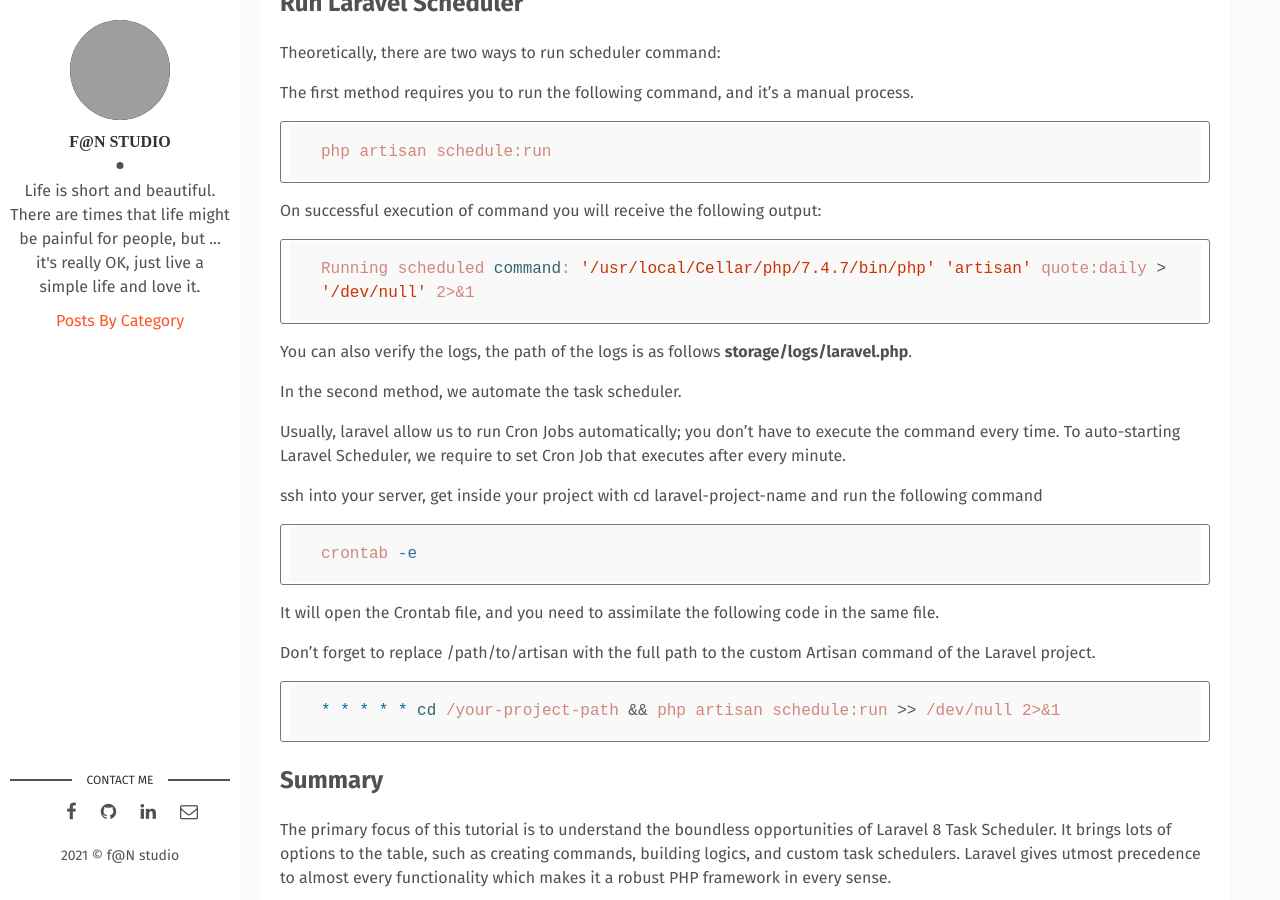
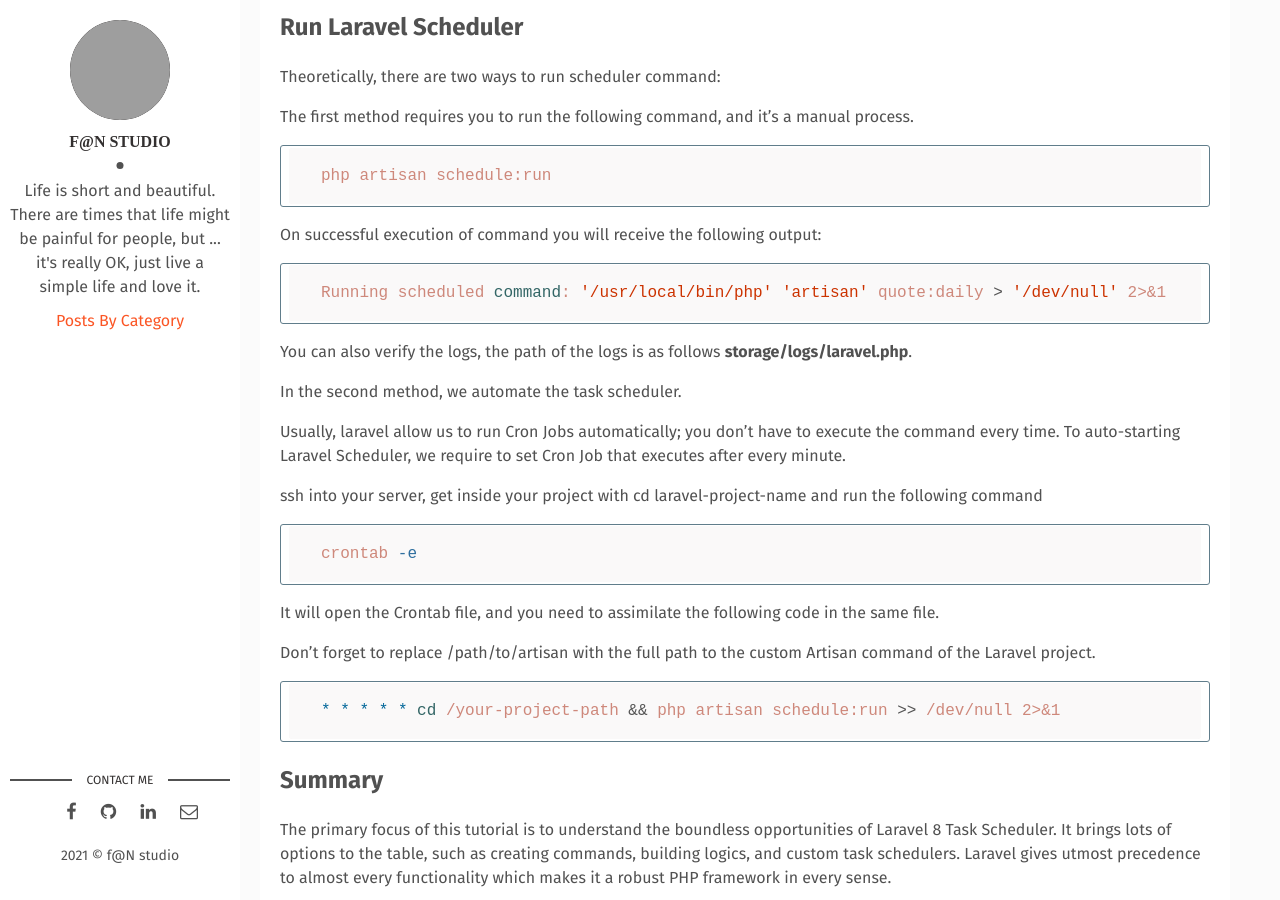
Before and after one commit to wowfrank/wowfrank.github.io, a Jekyll site: the page built from _posts/2021-03-10-cron-job-tasks-scheduling-in-laravel8.md, in a window 1280 px wide and 900 px high, scrolled down 8900 px. Built offline with Jekyll 4.4.1, drawn with Linux system fonts in a browser that asks for light colours; grey boxes are pictures that could not be loaded.

Commit message:
Update 2021-03-10-cron-job-tasks-scheduling-in-laravel8.md

````diff
--- a/_posts/2021-03-10-cron-job-tasks-scheduling-in-laravel8.md
+++ b/_posts/2021-03-10-cron-job-tasks-scheduling-in-laravel8.md
@@ -345,7 +345,7 @@ php artisan schedule:run
 On successful execution of command you will receive the following output:
 
 ```sh
-Running scheduled command: '/usr/local/Cellar/php/7.4.7/bin/php' 'artisan' quote:daily > '/dev/null' 2>&1
+Running scheduled command: '/usr/local/bin/php' 'artisan' quote:daily > '/dev/null' 2>&1
 ```
 
 You can also verify the logs, the path of the logs is as follows **storage/logs/laravel.php**.
````
Also changed, not shown: other parts of _posts/2021-03-10-cron-job-tasks-scheduling-in-laravel8.md (+2 -2 lines).
